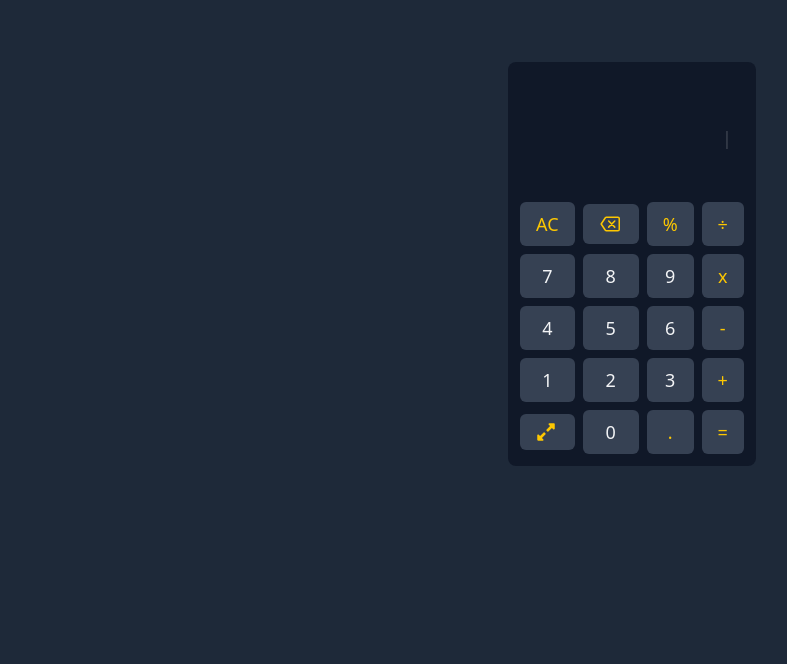
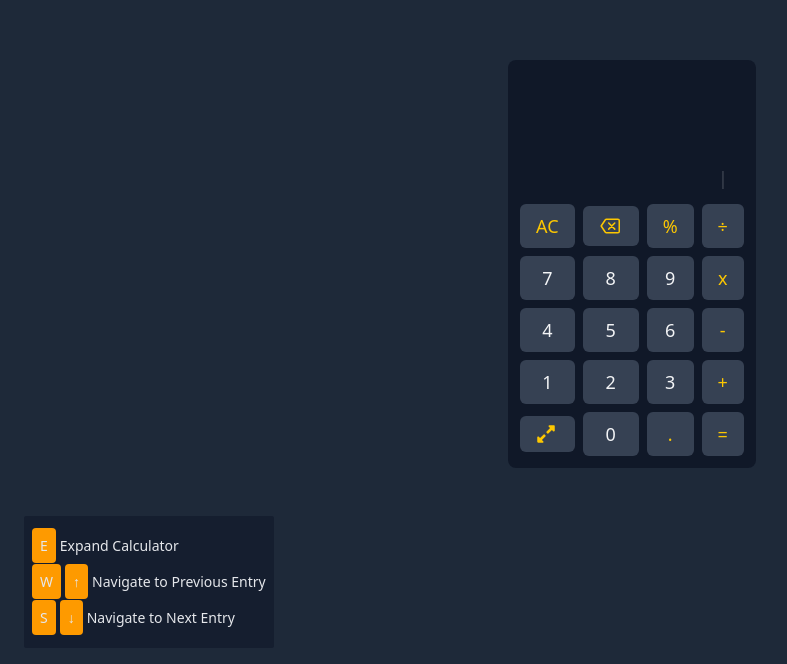
Before and after one commit to prashantStha308/calculator, a React (Vite) app: page / in a window 1280 px wide. Shown: the part 136-800 px from the top of the page, without its empty margins (8-795 px from the left). Built offline with nearby package versions, Linux system fonts and the light colour scheme.

Commit message:
feat(shortcut keys): Added shortcut keys improve user experience.Some functionality are still under construction.

```diff
--- a/src/App.jsx
+++ b/src/App.jsx
@@ -1,28 +1,87 @@
-import Pad from "./components/Pad"
+import Pad from "./components/Pad";
 import Screen from "./components/Screen.jsx";
-import { useState , useEffect } from "react";
+import { useState, useEffect } from "react";
 import calc from "./utility/calculator.js";
+import Shortcuts from "./components/Shortcuts.jsx";
 
 const App = () => {
-  const [ input , setInput ] = useState([]);
-  const [ history , setHistory ] = useState([]);
+  const [input, setInput] = useState([]);
+  const [history, setHistory] = useState([]);
+  const [advancedMode, setAdvancedMode] = useState(false);
 
-  const updateHistory = ()=>{
-    setHistory(calc.getHistory().slice(-4));
-  }
+  const updateHistory = () => {
+    setHistory(calc.getHistory());
+  };
 
   useEffect( ()=>{
     updateHistory();
-  }, [] )
+  } , [] )
+
+  const [historyIndex, setHistoryIndex] = useState( history.length );
+
+
+  useEffect( ()=>{
+    return setHistoryIndex( history.length );
+  } , [ setHistoryIndex , history ] )
+
+  useEffect(() => {
+
+    const handleKeyDown = (e) => {
+
+      if( !history || history.length <=0 ) return;
+
+      // Debug logs
+      console.log( "History:", history );
+      console.log( "HistoryIndex:", historyIndex );
+      console.log( "History length:", history.length );
+
+      if( e.key === 'e' ){
+        setAdvancedMode( prev => !prev );
+      }
+      else if( e.key === 'w' || e.key === 'ArrowUp' ){
+        setHistoryIndex( prevIndex => {
+          const newIndex = Math.max( 0 , prevIndex - 1 );
+          const currentInput = history[newIndex];
+
+          if( typeof(currentInput) === "string" ){
+            setInput( history[newIndex].split("") );
+          }
+
+          return newIndex;
+        } )
+      }
+      else if( e.key === 's' || e.key === 'ArrowDown' ){
+        setHistoryIndex( prevIndex =>{
+          const newIndex = Math.min( prevIndex + 1 , history.length - 1 );
+          const currentInput = history[newIndex];
+
+          if( typeof(currentInput) === "string" ){
+            setInput( history[newIndex].split("") );
+          }
+
+          return newIndex;
+        } )
+      }
+    }
+
+    window.addEventListener("keydown", handleKeyDown);
+    return () => {
+      window.removeEventListener("keydown", handleKeyDown);
+    };
+  }, [ history , historyIndex ]);
 
   return (
     <main className="main-app">
       <div className="calculator">
-        <Screen input={input} history={history} />
-        <Pad setInput={setInput} updateHistory={updateHistory} />
+        <Screen input={input} setInput={setInput} history={history} />
+        <Pad input={input} setInput={setInput} updateHistory={updateHistory} advancedMode={advancedMode} setAdvancedMode={setAdvancedMode} setHistoryIndex={setHistoryIndex}  />
       </div>
+
+      <section className="absolute bottom-4 left-8" id="shortcut-display">
+        <Shortcuts />
+      </section>
     </main>
-  )
-}
+  );
+};
 
-export default App
+export default App;
--- a/src/components/Button.jsx
+++ b/src/components/Button.jsx
@@ -1,7 +1,7 @@
 /* eslint-disable react/prop-types */
 import calc from "../utility/calculator.js";
 
-const Button = ({ item , setInput , updateHistory , toggleAdvancedMode }) => {
+const Button = ({ input , item , setInput , updateHistory , toggleAdvancedMode , setHistoryIndex , history }) => {
 
   const handelObjectButtons = ( element ) => {
     switch( element.name ){
@@ -17,8 +17,8 @@ const Button = ({ item , setInput , updateHistory , toggleAdvancedMode }) => {
         toggleAdvancedMode();
         break;
       case "xPowY":
-        // perform logic, need to create a span element with a sup element as it's child. Like: <span> x<sup>y</sup> </span>, in backend, use Math.pow( x , y )
-        // seems like we can store the whole function in input as eval will evalualte even that function
+        calc.appendDigit("^");
+        setInput( prev => [...prev , "^" , " " ] );
         break;
     }
   }
@@ -29,6 +29,8 @@ const Button = ({ item , setInput , updateHistory , toggleAdvancedMode }) => {
       const result = calc.evaluate();
       setInput([result]);
       updateHistory();
+      setHistoryIndex( history.length - 1 )
+      console.log( "History Index:", history.length );
 
     }
     else if( typeof(item) === 'object' ){
@@ -40,9 +42,13 @@ const Button = ({ item , setInput , updateHistory , toggleAdvancedMode }) => {
       if (item === "x") value = "*";
       if (item === "÷") value = "/";
 
+      if( item === "sin" || item === "cos" || item === "tan" || item === "ln" || item === "lg" ){
+        value = item + "(";
+      }
+
       calc.appendDigit(value);
+      setInput( prev => [...prev , value] );
 
-      setInput( prev => [...prev , item] );
       if ( item === 'AC' ){
         setInput([]);
         calc.clearExpression();
--- a/src/components/Pad.jsx
+++ b/src/components/Pad.jsx
@@ -4,23 +4,21 @@ import Button from "./Button";
 import { IoBackspaceOutline } from "react-icons/io5";
 import { FaExpandAlt } from "react-icons/fa";
 import { AiOutlineShrink } from "react-icons/ai";
-import { useState } from "react";
 
-const Pad = ({ setInput, updateHistory }) => {
+const Pad = ({ input , setInput, updateHistory , advancedMode , setAdvancedMode , setHistoryIndex  }) => {
 
-  const [ advancedMode , setAdvancedMode ] = useState(false);
   const toggleAdvancedMode = ()=> setAdvancedMode(!advancedMode);
 
   const backspace = {
-    element: <IoBackspaceOutline key={crypto.randomUUID()} className="text-2xl" />,
+    element: <IoBackspaceOutline key={"backspace"} className="text-2xl" />,
     name: "backspace"
   };
   const expand = {
-    element: <FaExpandAlt key={crypto.randomUUID()} className="text-xl" />,
+    element: <FaExpandAlt key={"expand"} className="text-xl" />,
     name: "expand"
   };
   const shrink = {
-    element: <AiOutlineShrink key={crypto.randomUUID()} className="text-2xl" />,
+    element: <AiOutlineShrink key={"shrink"} className="text-2xl" />,
     name: "shrink"
   };
   const xPowY = {
@@ -43,7 +41,7 @@ const Pad = ({ setInput, updateHistory }) => {
     [ xPowY , 'lg' , 'ln' , '(' , ')' ],
     [ '√x' , 'AC' , backspace , '%', '÷' ],
     [ 'x!' , 7, 8, 9, 'x' ],
-    [ '⅓' , 4 , 5 , 6 , '-' ],
+    [ '½' , 4 , 5 , 6 , '-' ],
     [ 'π' , 1 , 2 , 3 , '+' ],
     [ shrink , 'e' , 0 , '.' , '=' ]
   ];
@@ -59,7 +57,7 @@ const Pad = ({ setInput, updateHistory }) => {
               <tr key={rowIndex}>
                 {row.map((sym, colIndex) => (
                   <td key={`${sym}-${rowIndex}-${colIndex}`}>
-                    <Button item={sym} setInput={setInput} updateHistory={updateHistory} toggleAdvancedMode={ toggleAdvancedMode } />
+                    <Button input={input} item={sym} setInput={setInput} updateHistory={updateHistory} toggleAdvancedMode={ toggleAdvancedMode } setHistoryIndex={setHistoryIndex} history={history} />
                   </td>
                 ))}
               </tr>
@@ -69,7 +67,7 @@ const Pad = ({ setInput, updateHistory }) => {
               <tr key={rowIndex}>
                 {row.map((sym, colIndex) => (
                   <td key={`${sym}-${rowIndex}-${colIndex}`}>
-                    <Button item={sym} setInput={setInput} updateHistory={updateHistory} toggleAdvancedMode={ toggleAdvancedMode } />
+                    <Button item={sym} setInput={setInput} updateHistory={updateHistory} toggleAdvancedMode={ toggleAdvancedMode } setHistoryIndex={setHistoryIndex} history={history} />
                   </td>
                 ))}
               </tr>
--- a/src/components/Screen.jsx
+++ b/src/components/Screen.jsx
@@ -1,46 +1,71 @@
 /* eslint-disable react/prop-types */
+import { useEffect, useRef } from "react";
 
-import { useEffect, useRef } from "react"
+const Screen = ({ input = [] , setInput, history = [] }) => {
+  const inputRef = useRef(null);
+  const historyListRef = useRef(null);
 
-const Screen = ({ input , history=[] }) => {
+  const handelInput = ( e )=>{
 
-  const textref = useRef(null);
+    const value = e.target.value.split("");
+    setInput(value);
+  }
+
+  const handleKeyDown = (e) => {
+    const allowedChars = "0123456789+-*/%^().";
+    const controlKeys = [
+      "Backspace",
+      "Delete",
+      "ArrowLeft",
+      "ArrowRight",
+      "Home",
+      "End",
+      "Tab",
+    ];
+
+    if (!allowedChars.includes(e.key) && !controlKeys.includes(e.key)) {
+      e.preventDefault();
+    }
+  };
+
+  useEffect(() => {
+    inputRef.current?.focus();
+  }, []);
 
   useEffect( ()=>{
-    if( textref.current ){
-      textref.current.scrollLeft = textref.current.scrollWidth;
+    if( historyListRef.current ){
+      historyListRef.current.scrollTop = historyListRef.current.scrollHeight;
     }
-  } , [input] );
+  } , [ input ] )
 
 
   return (
-    <section className="grid gap-2 max-w-sm min-h-32 px-4 py-2" >
+    <section className="grid gap-2 max-w-sm min-h-32 px-4 py-2">
 
-        <ul className="text-gray-400 text-sm text-right">
-          {
-            history.map( item => (
-              <li key={ crypto.randomUUID() }>
-                {item}
-              </li>
-            ) )
-          }
-        </ul>
+      {/* History */}
+      <ul id="history-list" ref={historyListRef} className="text-gray-400 text-sm h-20 text-right overflow-y-scroll pr-2">
+        {history.map((item, index) => (
+          <li key={index}>{item}</li>
+        ))}
+      </ul>
 
-        <div
-          className="text-gray-100 text-lg text-right w-full overflow-x-auto relative"
-          style={{ scrollbarWidth: "none", msOverflowStyle: "none" }}
-        >
-          <p className="whitespace-nowrap">
-            { /* User Entries and Outputs */ }
+      {/* Input */}
+      <div className="relative text-gray-100 text-lg text-right w-full">
+        <input
+          ref={inputRef}
+          type="text"
+          value={input.join("")}
+          onChange={handelInput}
+          onKeyDown={handleKeyDown}
+          className="w-full bg-transparent outline-none border-none text-right caret-transparent pr-2"
+          autoFocus
+        />
+        <span className="cursor">
+          |
+        </span>
+      </div>
+    </section>
+  );
+};
 
-            {/* Need to fix this. Need to make the newer contents visible instead of them going out of screen due to overflow */}
-            {input}
-            <span className="cursor"> | </span>
-          </p>
-        </div>
-
-    </section>
-  )
-}
-
-export default Screen
+export default Screen;
--- /dev/null
+++ b/src/components/Shortcuts.jsx
@@ -0,0 +1,40 @@
+const Shortcuts = () => {
+
+    const shortcuts= [
+        {
+            keys: [ 'E' ],
+            action: "Expand Calculator"
+        },
+        {
+            keys: [ 'W' , '↑' ],
+            action: "Navigate to Previous Entry"
+        },
+        {
+            keys:[ 'S' , '↓' ],
+            action: "Navigate to Next Entry"
+        }
+    ]
+
+  return (
+    <ul className="hidden md:grid gap-4 text-sm select-none bg-gray-900/60 px-2 py-5 rounded-xs">
+        {
+            shortcuts.map( ( item , index ) =>{
+                return(
+                    <li key={ index }>
+                        {
+                            item.keys.map( (key , kIndex) => (
+                                <span key={ kIndex + index } className="shortcut-keys">
+                                    { key }
+                                </span>
+                            ))
+                        }
+                        { item.action }
+                    </li>
+                )
+            })
+        }
+    </ul>
+  )
+}
+
+export default Shortcuts;
--- a/src/index.css
+++ b/src/index.css
@@ -9,7 +9,7 @@
 }
 
 .cursor{
-  margin: 0;
+  @apply absolute right-1 top-0 select-none;
   animation: cursor-pulse 500ms ease-in-out alternate infinite;
 }
 
@@ -20,3 +20,29 @@
     opacity: 0.2;
   }
 }
+
+.shortcut-keys{
+  @apply bg-amber-500 p-2 rounded-sm mr-1;
+}
+
+input[ type="number" ]::-webkit-scrollbar-track {
+  display: none;
+}
+
+#history-list::-webkit-scrollbar {
+  width: 3px;
+}
+
+#history-list::-webkit-scrollbar-track {
+  background: transparent;
+}
+
+#history-list::-webkit-scrollbar-thumb {
+  background-color: rgba(30, 41, 57, 0);
+  border-radius: 2rem;
+}
+
+#history-list:hover::-webkit-scrollbar-thumb {
+  background-color: rgb(30, 41, 57);
+  border-radius: 2rem;
+}
```
Also changed, not shown: src/utility/calculator.js (+49 -14 lines).
